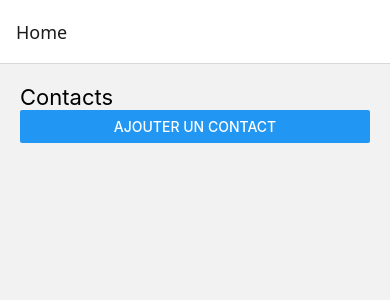
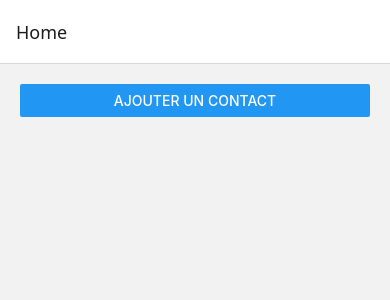
Before and after one commit to william-tsn/gestion_contact, a React Native app: screen /Home in a window 390 px wide. Shown: the top 300 px of the page. Built offline with nearby package versions, Linux system fonts and the light colour scheme.

Commit message:
Refactor HomeScreen layout and interaction
Updated HomeScreen to use TouchableOpacity for contact items and added styles for better layout.

```diff
--- a/src/screens/HomeScreen.jsx
+++ b/src/screens/HomeScreen.jsx
@@ -1,33 +1,63 @@
-import { View, Text, FlatList, Button } from "react-native";
-import ContactItem from "../components/ContactItem";
+import { View, Text, FlatList, Button, TouchableOpacity, StyleSheet } from "react-native";
 
-export default function HomeScreen({ navigation, route }) {
-
-  const contacts = route.params?.contacts || [];
+export default function HomeScreen({ navigation, contacts }) {
 
   return (
-    <View style={{ padding: 20 }}>
+    <View style={styles.container}>
 
-      <Text style={{ fontSize: 22 }}>Contacts</Text>
-
-      <Button
-        title="Ajouter un contact"
-        onPress={() => navigation.navigate("AddContact")}
-      />
+      <View style={styles.buttonContainer}>
+        <Button
+          title="Ajouter un contact"
+          onPress={() => navigation.navigate("Ajouter")}
+        />
+      </View>
 
       <FlatList
         data={contacts}
-        keyExtractor={(item) => item.id}
+        keyExtractor={(item) => item.id.toString()}
         renderItem={({ item }) => (
-          <ContactItem
-            contact={item}
+
+          <TouchableOpacity
+            style={styles.card}
             onPress={() =>
               navigation.navigate("Detail", { contact: item })
             }
-          />
+          >
+            <Text style={styles.name}>
+              {item.name}
+            </Text>
+          </TouchableOpacity>
+
         )}
       />
 
     </View>
   );
 }
+
+const styles = StyleSheet.create({
+
+  container: {
+    flex: 1,
+    padding: 20,
+    backgroundColor: "#f2f2f2"
+  },
+
+  buttonContainer: {
+    marginBottom: 20
+  },
+
+  card: {
+    backgroundColor: "#ffffff",
+    padding: 15,
+    marginBottom: 10,
+    borderRadius: 8,
+    borderWidth: 1,
+    borderColor: "#dddddd"
+  },
+
+  name: {
+    fontSize: 18
+  }
+
+});
```
